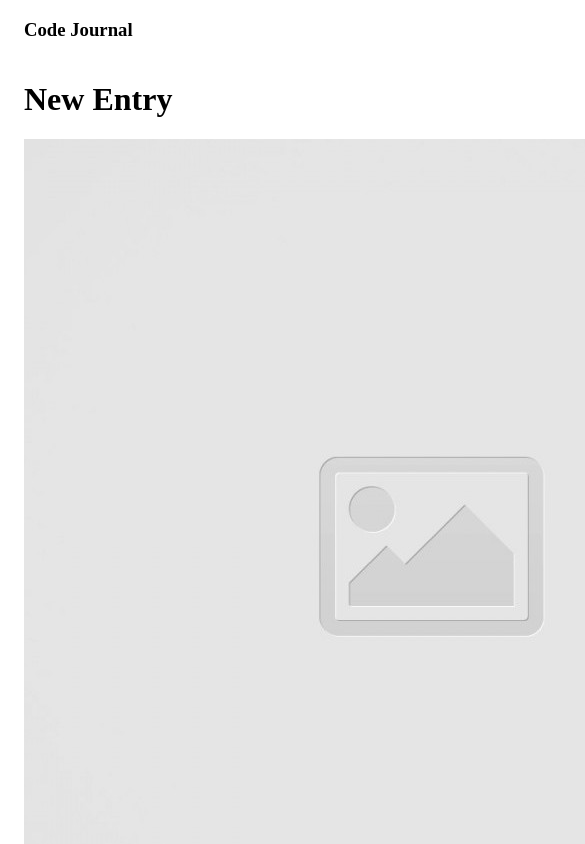
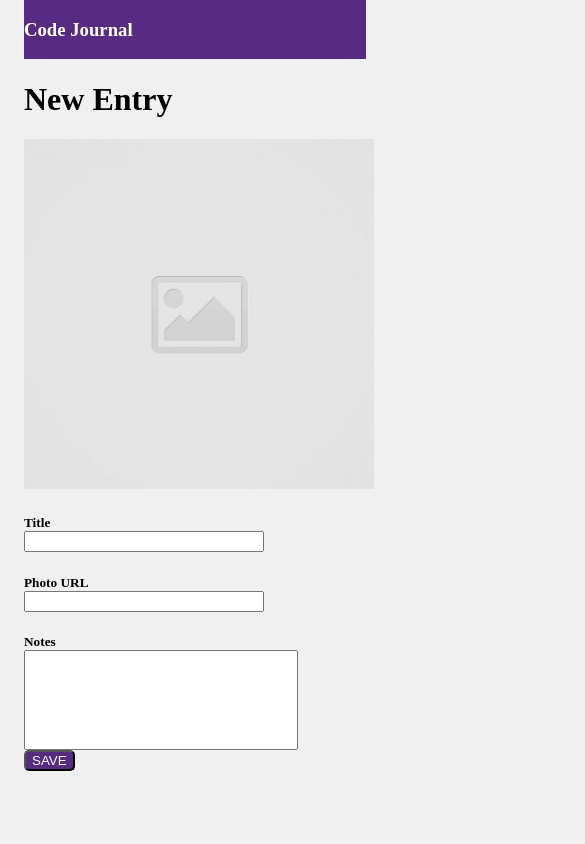
Before and after one commit to Alex-Davis0/code-journal, a website: page index.html in a window 390 px wide. Shown: the top 844 px of the page, 585 px wide, since content can reach past the window. Drawn offline with Linux system fonts and the light colour scheme.

Commit message:
Ensure that the form looks nice on both mobile-sized and desktop-sized screens. #2

```diff
--- a/css/styles.css
+++ b/css/styles.css
@@ -0,0 +1,36 @@
+.page-background {
+  background-color: rgb(240, 240, 240);
+}
+
+.header-background {
+  background-color: #562b81;
+  background-size: in;
+}
+
+.text-color {
+  color: white;
+}
+
+.img {
+  height: 350px;
+  width: auto;
+}
+
+.title {
+  margin-bottom: 0;
+}
+
+.input {
+  width: 15rem;
+}
+
+.notes-input {
+  width: 80%;
+  height: 100px;
+}
+
+.button {
+  background-color: #562b81;
+  color: white;
+  border-radius: 5px;
+}
--- a/index.html
+++ b/index.html
@@ -14,19 +14,20 @@
   <link rel="stylesheet" href="css/layout.css">
   <link rel="stylesheet" href="css/styles.css">
 </head>
-<body class="container">
-  <header class="row">
-    <h3>Code Journal</h3>
+<body class="container page-background">
+  <header class="row header-background">
+    <h3 class="text-color">Code Journal</h3>
   </header>
-  <main class="row">
+  <main>
     <div data-view="entry-form">
-      <form action="entry-form" method="get">
-        <h1>New Entry</h1>
-        <div class="column-half"><img src="images/placeholder-image-square.jpg" alt="placeholder"></div>
-        <div><h5>Title</h5><input type="text" name="Title">
-          <h5>Photo URL</h5><input type="url" name="Photo URL"></div>
-        <div class="column-full"><h5>Notes</h5> <textarea name="NOtes" id="" cols="30" rows="10"></textarea></div>
-        <button>SAVE</button>
+      <form action="entry-form" method="get" class="row form">
+        <div class="column-full code-jorn"><h1>New Entry</h1></div>
+        <div class="column-half"><img src="images/placeholder-image-square.jpg" alt="placeholder" class="img"></div>
+        <div class="column-half"><h5 class="title">Title</h5><input type="text" name="Title" class="input">
+          <h5 class="title">Photo URL</h5><input type="url" name="Photo URL" class="input"></div>
+        <div class="column-full"><h5 class="title notes-title">Notes</h5></div>
+        <div class="column-full"><input type="text" name="Notes" class="notes-input"></div>
+        <div class="column-full button-postion"><button class="button">SAVE</button></div>
       </form>
     </div>
   </main>
```
